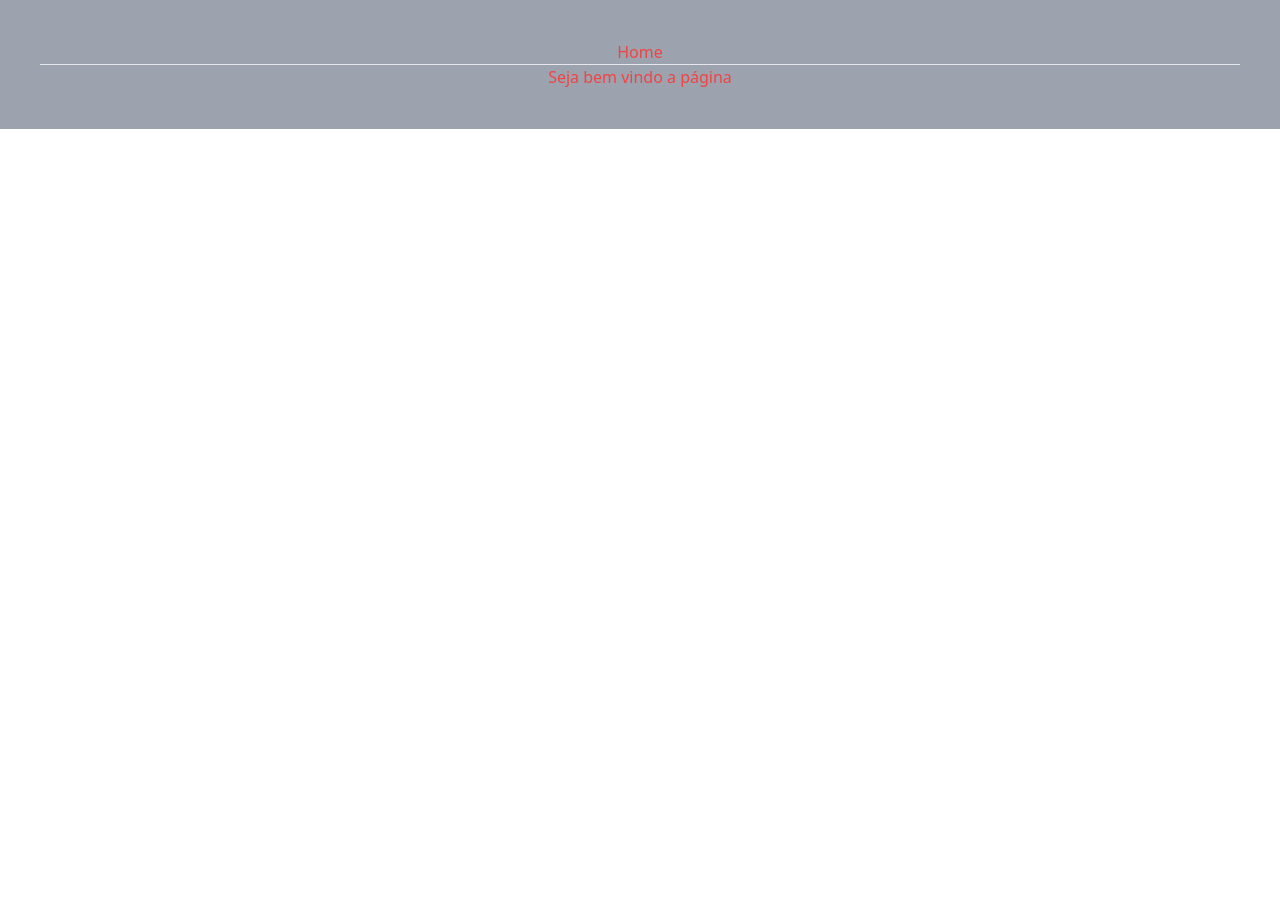
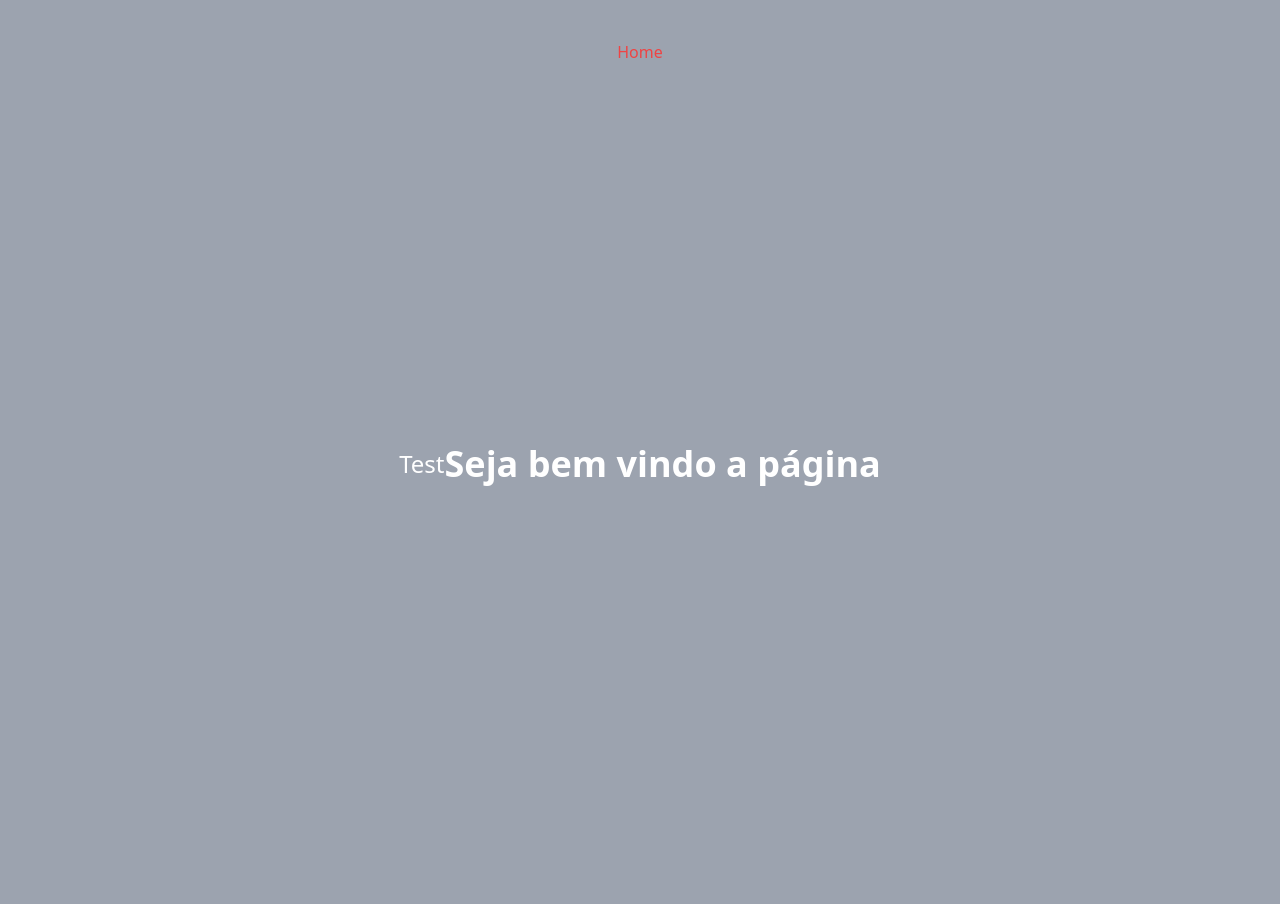
Before and after one commit to miguel977/django_taiwind, a Django app: page / in a window 1280 px wide. Before the commit the page ends 129 px from the top, so only its background shows below. Run offline with Django 5.2, Linux system fonts and the light colour scheme; style sheets or scripts are compiled from the project's sources.

Commit message:
Explorando tailwind parte II

```diff
--- a/tailwind.config.js
+++ b/tailwind.config.js
@@ -2,6 +2,10 @@
 module.exports = {
   content: ["./**/*.{html, js}"],
   theme: {
+    colors:{
+      sky:colors.sky,
+      stone: colors.stone
+    },
     extend: {},
   },
   plugins: [],
--- a/templates/home.html
+++ b/templates/home.html
@@ -5,9 +5,11 @@
 {% endblock %}
 
 {% block content %}
-    <div class="p-10 text-red-500 hover:text-center hover:hover:bg-gray-400">
-        <h2>Home</h2>
-        <hr>
-        <p>Seja bem vindo a página</p>
+<div class="p-10 text-red-500 hover:text-center hover:bg-gray-400">
+    <h2>Home</h2>
+    <div class="bg-gradient-to-r from-sky-400 to-sky-800 flex h-screen justify-center items-center text-white">
+        <h2 class="text-2xl">Test</h2>
+        <p class="text-4xl font-bold">Seja bem vindo a página</p>
     </div>
+</div>
 {% endblock %}
```
